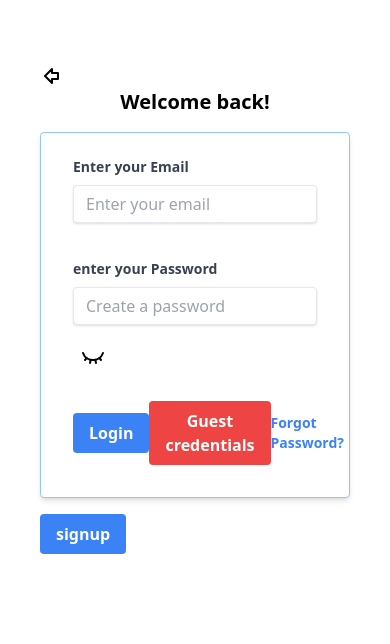
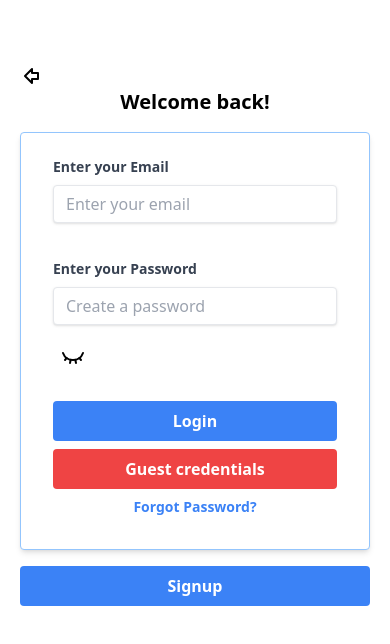
Before and after one commit to Saud12131/WANDERLUST, a React (Vite) app in the folder frontend/: page /login in a window 390 px wide. Shown: the top 644 px of the page. Built offline with nearby package versions, Linux system fonts and the light colour scheme.

Commit message:
completed

```diff
--- a/frontend/src/pages/listings.jsx
+++ b/frontend/src/pages/listings.jsx
@@ -2,7 +2,7 @@ import React, { useEffect, useState } from 'react';
 import axios from 'axios';
 import { useNavigate } from "react-router-dom";
 import { motion } from 'framer-motion';
-import Navbar from '../components/Navbar';
+import Navbar from '../components/navbar'
 import ListingCard from '../components/ListingCards';
 import { ToastContainer, toast } from 'react-toastify';
 import Footer from '../components/Footer';
--- a/frontend/src/pages/login.jsx
+++ b/frontend/src/pages/login.jsx
@@ -1,27 +1,30 @@
-import React, { useState } from 'react'
+import React, { useState } from 'react';
 import axios from 'axios';
 import { ToastContainer, toast } from 'react-toastify';
 import { useNavigate } from "react-router-dom";
 import 'react-toastify/dist/ReactToastify.css';
 import { ArrowBigLeft, EyeClosed } from 'lucide-react';
+
 export default function Login() {
   const [formData, setFormData] = useState({
     email: '',
     password: '',
   });
-  const [passwordVisib, setpasswordVisib] = useState(false)
+  const [passwordVisib, setpasswordVisib] = useState(false);
   const navigate = useNavigate();
   const notify = (message) => toast(message);
+
   const handleChange = (e) => {
     const { id, value } = e.target;
     setFormData({ ...formData, [id]: value });
   };
+
   const url = import.meta.env.BACKEND_BASE_URLL;
+
   const handleSubmit = async (e) => {
     e.preventDefault();
     try {
       const response = await axios.post(`https://wanderlust-backend-ak18.onrender.com/api/user/login`, formData);
-      // console.log("logged in ", response);
       if (response.status === 200) {
         let token = response.data.token;
         localStorage.setItem("token", token);
@@ -29,29 +32,27 @@ export default function Login() {
         navigate("/alllistings");
       }
     } catch (err) {
-      //  console.log("unable to login ", err.message);
       notify("Please enter valid details");
-      //notify(err.message)
     }
   };
 
   const togelpass = async (e) => {
     e.preventDefault();
     setpasswordVisib(!passwordVisib);
-  }
+  };
 
   const credentials = async () => {
     setFormData({
       email: "guest@gmail.com",
       password: "guest"
     });
+  };
 
-  }
   return (
-    <div className="main-div mt-16 m-10">
+    <div className="main-div mt-16 m-5 sm:m-10">
       <i><a href="/"><ArrowBigLeft /></a></i>
       <h2 className="text-gray-1500 text-xl font-bold text-center mb-4">Welcome back!</h2>
-      <form onSubmit={handleSubmit} className="bg-white shadow-md rounded px-8 pt-6 pb-8 mb-4 border border-blue-300">
+      <form onSubmit={handleSubmit} className="bg-white shadow-md rounded px-8 pt-6 pb-8 mb-4 border border-blue-300 max-w-md mx-auto">
         <div className="mb-6">
           <label className="block text-gray-700 text-sm font-bold mb-2" htmlFor="email">
             Enter your Email
@@ -68,7 +69,7 @@ export default function Login() {
         </div>
         <div className="mb-6">
           <label className="block text-gray-700 text-sm font-bold mb-2" htmlFor="password">
-            enter your  Password
+            Enter your Password
           </label>
           <input
             className="shadow appearance-none border rounded w-full py-2 px-3 text-gray-700 mb-3 leading-tight focus:outline-none focus:shadow-outline"
@@ -79,37 +80,36 @@ export default function Login() {
             onChange={handleChange}
             autoComplete="new-password"
           />
-          <button onClick={togelpass} type='button'
-            className='p-1 m-1 rounded-sm ' >
-            <EyeClosed className='text-black' />
-
+          <button onClick={togelpass} type="button" className="p-1 m-1 rounded-sm">
+            <EyeClosed className="text-black" />
           </button>
         </div>
-        <div className="flex items-center justify-between">
+        <div className="flex flex-col sm:flex-row items-center justify-between space-y-2 sm:space-y-0">
           <button
-            className="bg-blue-500 hover:bg-blue-700 text-white font-bold py-2 px-4 rounded focus:outline-none focus:shadow-outline"
+            className="bg-blue-500 hover:bg-blue-700 text-white font-bold py-2 px-4 rounded focus:outline-none focus:shadow-outline w-full sm:w-auto"
             type="submit"
           >
             Login
           </button>
           <button
-            className="bg-red-500 hover:bg-blue-700 text-white font-bold py-2 px-4 rounded focus:outline-none focus:shadow-outline"
+            className="bg-red-500 hover:bg-blue-700 text-white font-bold py-2 px-4 rounded focus:outline-none focus:shadow-outline w-full sm:w-auto"
             type="button"
             onClick={credentials}
           >
             Guest credentials
           </button>
-          <a className="inline-block align-baseline font-bold text-sm text-blue-500 hover:text-blue-800" href="/forgot-password">
+          <a className="inline-block align-baseline font-bold text-sm text-blue-500 hover:text-blue-800 w-full sm:w-auto text-center" href="/forgot-password">
             Forgot Password?
           </a>
         </div>
-
       </form>
       <button
-        className="bg-blue-500 hover:bg-blue-700 text-white font-bold py-2 px-4 rounded focus:outline-none focus:shadow-outline" onClick={() => navigate("/signup")}>
-        signup
+        className="bg-blue-500 hover:bg-blue-700 text-white font-bold py-2 px-4 rounded focus:outline-none focus:shadow-outline w-full sm:w-auto"
+        onClick={() => navigate("/signup")}
+      >
+        Signup
       </button>
-      <div >
+      <div>
         <ToastContainer />
       </div>
     </div>
```
